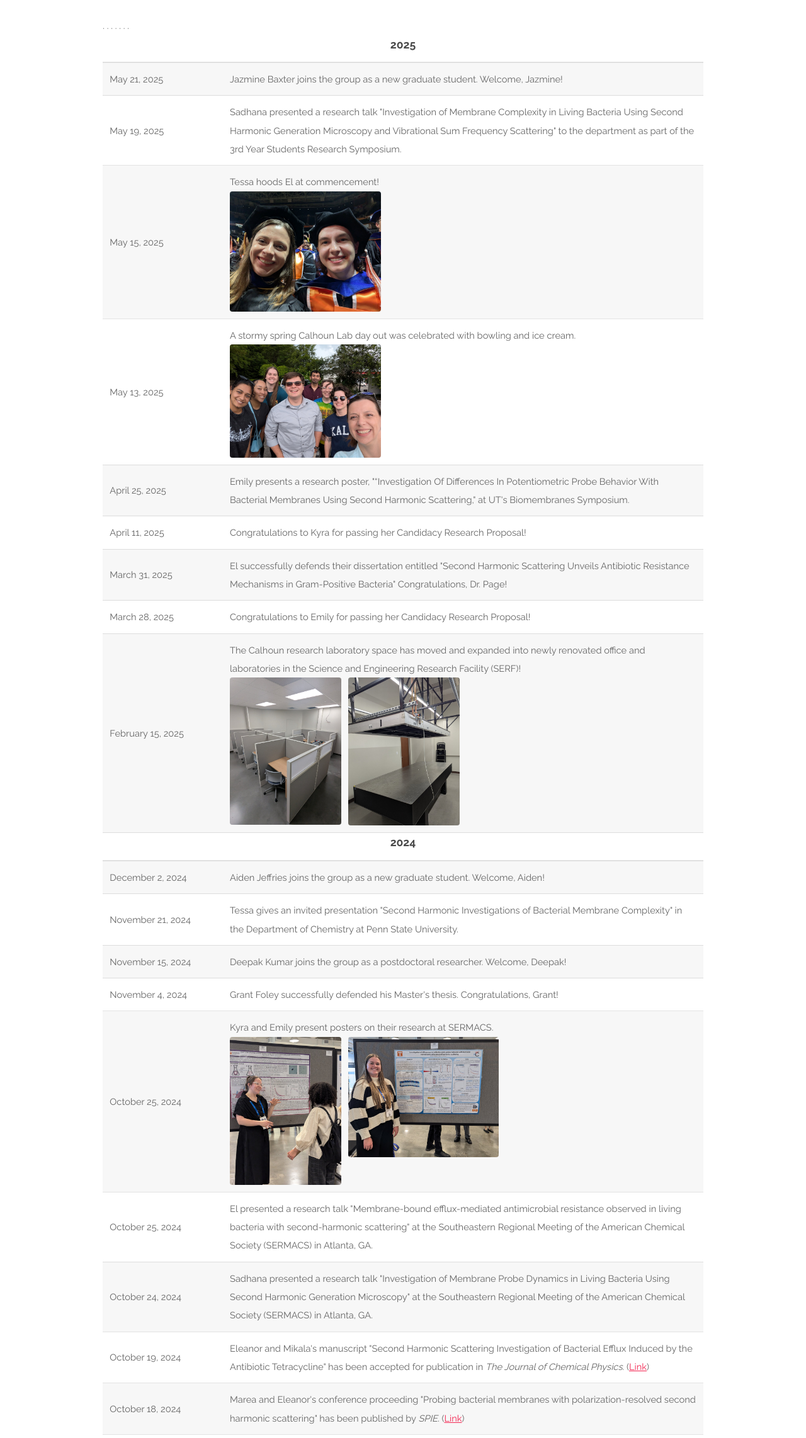
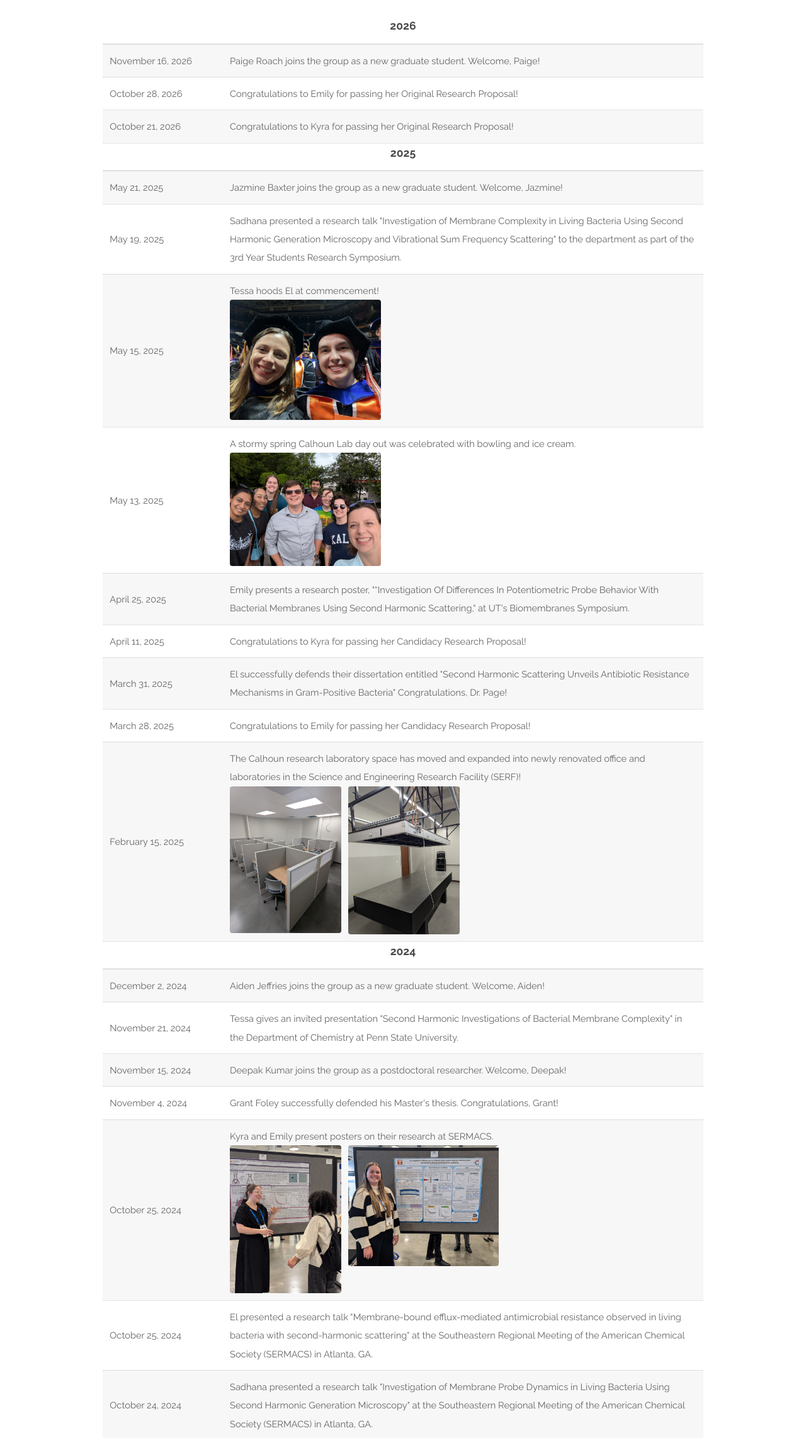
Before and after one commit to calhoun-lab/calhoun-lab.github.io, a plain HTML site: page news.html in a window 1280 px wide. Shown: the part 234-2518 px from the top of the page at 63% size. Drawn offline with Linux system fonts and the light colour scheme.

```diff
--- a/news.html
+++ b/news.html
@@ -43,6 +43,30 @@
 	  <col class="date">
 		<col>
 	  </colgroup>
+	<thead>
+      <tr>
+        <th colspan="2"><strong>2026</strong></th>
+      </tr>
+    </thead>
+	  <tbody>
+
+		  <tr>
+			<td>November 16, 2026</td>
+			<td>Paige Roach joins the group as a new graduate student. Welcome, Paige!
+			</td>
+		</tr>
+
+		  <tr>
+			<td>October 28, 2026</td>
+			<td>Congratulations to Emily for passing her Original Research Proposal!</td>
+		</tr>
+
+		  <tr>
+			<td>October 21, 2026</td>
+			<td>Congratulations to Kyra for passing her Original Research Proposal!</td>
+		</tr>
+
+		  </tbody>
 	<thead>
       <tr>
         <th colspan="2"><strong>2025</strong></th>
@@ -166,12 +190,12 @@
 
 		<tr>
         <td> October 19, 2024</td>
-        <td> Eleanor and Mikala's manuscript "Second Harmonic Scattering Investigation of Bacterial Efflux Induced by the Antibiotic Tetracycline" has been accepted for publication in <i>The Journal of Chemical Physics</i>. (<a href="https://doi.org/10.1063/5.0231391" target="_blank">Link</a>)</td>.
+        <td> Eleanor and Mikala's manuscript "Second Harmonic Scattering Investigation of Bacterial Efflux Induced by the Antibiotic Tetracycline" has been accepted for publication in <i>The Journal of Chemical Physics</i>. (<a href="https://doi.org/10.1063/5.0231391" target="_blank">Link</a>).</td>
       </tr>
 
 		<tr>
         <td> October 18, 2024</td>
-        <td> Marea and Eleanor's conference proceeding "Probing bacterial membranes with polarization-resolved second harmonic scattering" has been published by <i>SPIE</i>. (<a href="http://dx.doi.org/10.1117/12.3028197" target="_blank">Link</a>)</td>.
+        <td> Marea and Eleanor's conference proceeding "Probing bacterial membranes with polarization-resolved second harmonic scattering" has been published by <i>SPIE</i>. (<a href="http://dx.doi.org/10.1117/12.3028197" target="_blank">Link</a>).</td>
       </tr>
 
 		<tr>
@@ -192,7 +216,7 @@
 
 		  <tr>
         <td> July 4, 2024</td>
-        <td> Marea, Eleanor, and Madeline's manuscript "Miltefosine Impacts Small Molecule Transport in Gram-Positive Bacteria" has been accepted for publication in <i>RCS Chemical Biology</i>. (<a href="https://pubs.rsc.org/en/content/articlelanding/2024/cb/d4cb00106k" target="_blank">Link</a>)</td>.
+        <td> Marea, Eleanor, and Madeline's manuscript "Miltefosine Impacts Small Molecule Transport in Gram-Positive Bacteria" has been accepted for publication in <i>RSC Chemical Biology</i>. (<a href="https://pubs.rsc.org/en/content/articlelanding/2024/cb/d4cb00106k" target="_blank">Link</a>).</td>
       </tr>
 
 		  <tr>
@@ -340,7 +364,7 @@
 
 		  <tr>
         <td> April 4, 2023</td>
-        <td> Marea, Hannah and Anna's manuscript "Facilitating flip-flop: Structural tuning of molecule-membrane interactions in living bacteria" has been accepted for publication in <i>Biophysical Journal</i>. (<a href="https://doi.org/10.1016/j.bpj.2023.04.003">Link</a>) </td>.
+        <td> Marea, Hannah and Anna's manuscript "Facilitating flip-flop: Structural tuning of molecule-membrane interactions in living bacteria" has been accepted for publication in <i>Biophysical Journal</i>. (<a href="https://doi.org/10.1016/j.bpj.2023.04.003">Link</a>).</td>
       </tr>
 
 		  <tr>
@@ -414,7 +438,7 @@ Dynamics Across Living Bacterial Species" at the ACS National Meeting in Indiana
 		</tr>
 		<tr>
         <td> June 14, 2022</td>
-        <td> Redwan, Brandon and James's manuscript "Small Molecule Sorting: A Fluorescence Study of Microemulsions" and cover image have been accepted for publication in the <i>Journal of Physical Chemistry B</i></td>.
+        <td> Redwan, Brandon and James's manuscript "Small Molecule Sorting: A Fluorescence Study of Microemulsions" and cover image have been accepted for publication in the <i>Journal of Physical Chemistry B</i>.</td>
       </tr>
 		  <tr>
 			 <td>June 1, 2022</td>
@@ -467,11 +491,11 @@ Dynamics Across Living Bacterial Species" at the ACS National Meeting in Indiana
 		</tr>
 		<tr>
         <td> September 28, 2021</td>
-        <td> Tessa presents at the AIP Publishing Horizons: Photonics in Chemical Physics virtual conference.</td>.
+        <td> Tessa presents at the AIP Publishing Horizons: Photonics in Chemical Physics virtual conference.</td>
       </tr>
 		<tr>
         <td> September 21, 2021</td>
-        <td> Lindsey, Marea and Eleanor's manuscript "Phosphate ions alter the binding of daptomycin to living bacterial cell surfaces" has been accepted for publication in <i>ACS Infectious Diseases</td>.
+        <td> Lindsey, Marea and Eleanor's manuscript "Phosphate ions alter the binding of daptomycin to living bacterial cell surfaces" has been accepted for publication in <i>ACS Infectious Diseases</i>.</td>
       </tr>
 		<tr>
         <td> September 14, 2021</td>
```
